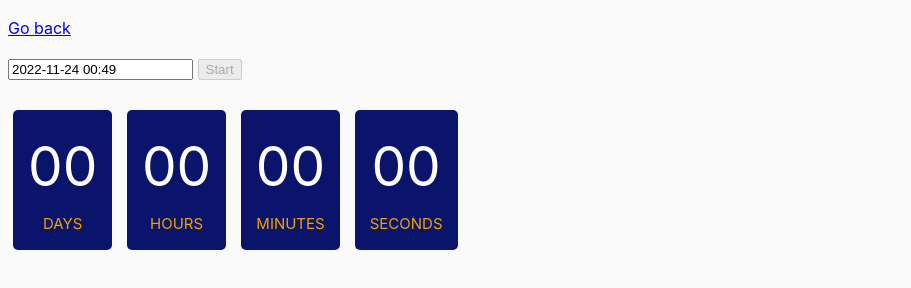
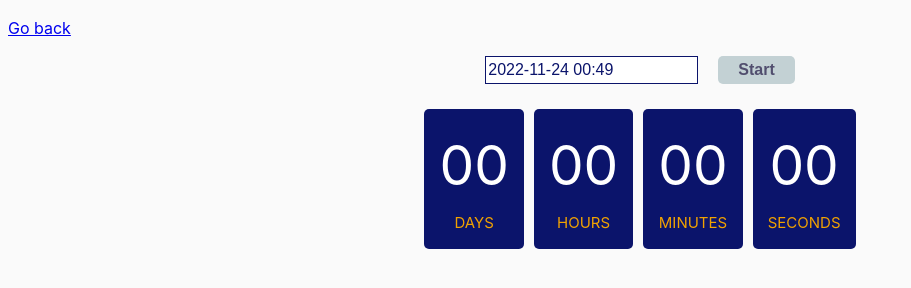
Before and after one commit to DanaOnopchenko/goit-js-hw-09, a website built with Parcel: page src/02-timer.html in a window 1280 px wide. Shown: the whole page, without its empty margins (0-911 px from the left). Built offline with nearby package versions, Linux system fonts and the light colour scheme.

Commit message:
Update style task 09-2

```diff
--- a/src/02-timer.html
+++ b/src/02-timer.html
@@ -8,10 +8,10 @@
   </head>
   <body>
     <p><a href="index.html">Go back</a></p>
-
-    <input type="text" id="datetime-picker" />
-    <button type="button" data-start>Start</button>
-
+    <div class="datetimer">
+      <input type="text" id="datetime-picker" class="date-picker" />
+      <button type="button" class="btn-start" data-start>Start</button>
+    </div>
     <div class="timer">
       <div class="field">
         <span class="value" data-days>00</span>
--- a/src/css/common.css
+++ b/src/css/common.css
@@ -16,13 +16,52 @@ img {
   display: block;
   max-width: 100%;
 }
-
+.datetimer {
+  display: flex;
+  justify-content: center;
+  gap: 20px;
+  margin-left: auto;
+  margin-right: auto;
+}
+.date-picker {
+  color: #0b146b;
+  border: 1px solid #0b146b;
+  font-size: 16px;
+}
+.btn-start {
+  background-color: #0b146b;
+  color: #f2a200;
+  border-style: none;
+  font-size: 16px;
+  border-radius: 5px;
+  cursor: pointer;
+  padding-left: 20px;
+  padding-right: 20px;
+  padding-top: 5px;
+  padding-bottom: 5px;
+  font-weight: 700;
+  font-size: 16px;
+}
+.btn-start:hover,
+.btn-start:focus {
+  background-color: #f2a200;
+  color: #0b146b;
+}
+.btn-start:disabled {
+  background-color: #c3d1d4;
+  color: #514e6e;
+}
 .timer {
+  width: 500px;
   margin-top: 25px;
+  margin-left: auto;
+  margin-right: auto;
+  display: flex;
+  justify-content: center;
+  gap: 10px;
 }
 .field {
   padding: 15px;
-  margin: 5px;
   border-radius: 5px;
   background-color: #0b146b;
   display: inline-block;
```
